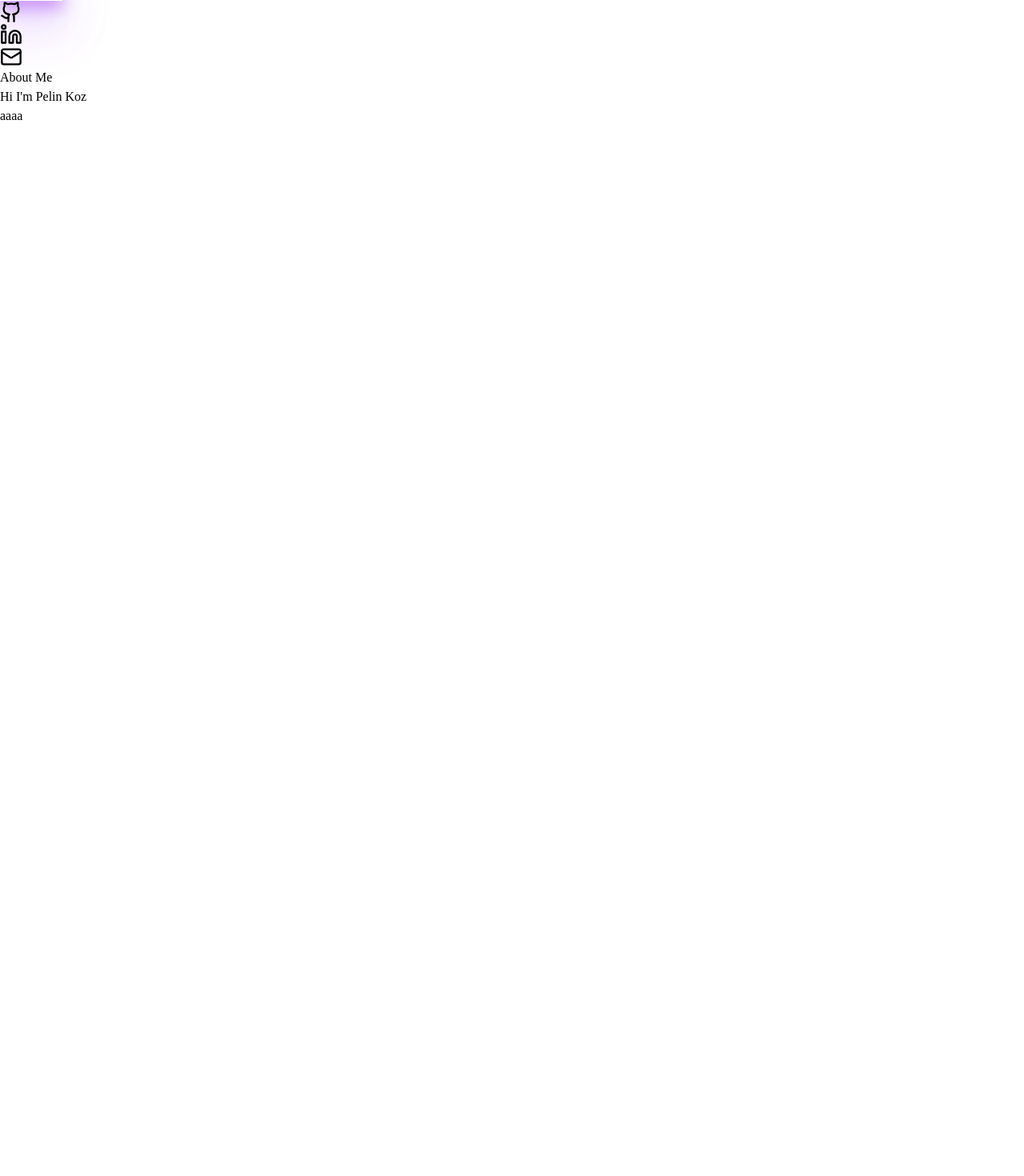
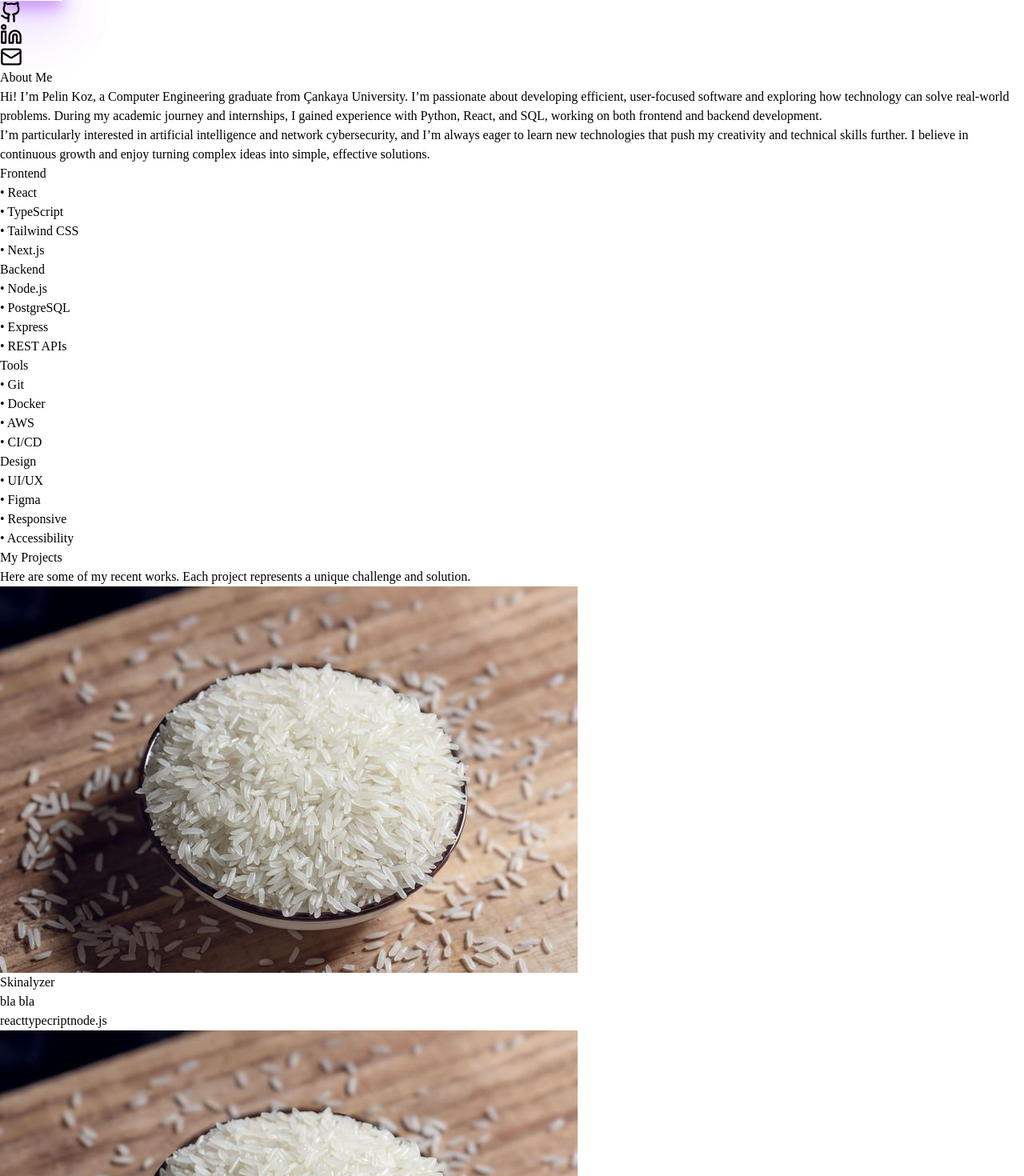
Before and after one commit to pelinkoz/My_portfolio, a React (Vite) app: page / in a window 1280 px wide. Shown: the part 419-1889 px from the top of the page at 80% size. Before the commit the page ends 800 px from the top, so only its background shows below. Built offline with nearby package versions, Linux system fonts and the light colour scheme.

Commit message:
two new pages added

```diff
--- a/src/App.tsx
+++ b/src/App.tsx
@@ -3,6 +3,8 @@ import './index.css'
 import Navbar from './containers/Navbar'
 import Hero from './containers/Hero'
 import About from './containers/About'
+import MyProjects from './containers/MyProjects'
+import Contact from './containers/Contact'
 import { useState } from 'react'
 
 const App = () => {
@@ -20,7 +22,11 @@ const App = () => {
       </section>
 
       <section id="projects">
+        <MyProjects/>
+      </section>
 
+      <section id="contact">
+        <Contact/>
       </section>
     </div>
   )
--- a/src/containers/About.tsx
+++ b/src/containers/About.tsx
@@ -1,4 +1,27 @@
 import React from 'react'
+
+const skills = [
+  {
+    title: 'Frontend',
+    items: ['React', 'TypeScript', 'Tailwind CSS', 'Next.js'],
+    gradient: 'from-purple-500 to-violet-600'
+  },
+  {
+    title: 'Backend',
+    items: ['Node.js', 'PostgreSQL', 'Express', 'REST APIs'],
+    gradient: 'from-violet-500 to-purple-600'
+  },
+  {
+    title: 'Tools',
+    items: ['Git', 'Docker', 'AWS', 'CI/CD'],
+    gradient: 'from-pink-500 to-purple-600'
+  },
+  {
+    title: 'Design',
+    items: ['UI/UX', 'Figma', 'Responsive', 'Accessibility'],
+    gradient: 'from-pink-500 to-violet-600'
+  },
+];
 
 const About = () => {
   return (
@@ -6,14 +29,30 @@ const About = () => {
       <div className='text-center text-black'>
         <h1 className='text-5xl py-20 font-bold'><span className='bg-gradient-to-r from-pink-400 to-purple-400 bg-clip-text text-transparent'>About Me</span></h1>
       </div>
-      <div className='flex text-white'>
-        <div className='w-1/2 flex items-center justify-center'>
-          <p>
-            Hi I'm Pelin Koz
+
+      <div className='flex'>
+        <div className='w-1/2 flex flex-col ml-5 px-10 items-center justify-center'>
+          <p className='text-[18px] text-white/80'>
+          Hi! I’m Pelin Koz, a Computer Engineering graduate from Çankaya University. I’m passionate about developing efficient, user-focused software and exploring how technology can solve real-world problems. During my academic journey and internships, I gained experience with Python, React, and SQL, working on both frontend and backend development.
+          </p>
+          <p className='text-[18px] text-white/80'>
+          I’m particularly interested in artificial intelligence and network cybersecurity, and I’m always eager to learn new technologies that push my creativity and technical skills further. I believe in continuous growth and enjoy turning complex ideas into simple, effective solutions.
           </p>
         </div>
-        <div className='w-1/2 flex items-center justify-center'>
-          <p>aaaa</p>
+
+        <div className='w-1/2 flex flex-wrap gap-6 items-start justify-center'>
+          {skills.map((skill,index)=>
+            <div
+              key={index} className={`w-64 p-6 rounded-2xl text-white bg-gradient-to-br ${skill.gradient} shadow-lg transform transition-transform duration-300 hover:scale-105`}>
+              <h2 className='text-lg font-bold mb-3'>{skill.title}</h2>
+              <ul className='space-y-1 text-sm text-gray-100'>
+                {skill.items.map((item,i)=>(
+                  <li key={i}>• {item}</li>
+                ))}
+              </ul>
+            </div>
+          )}
+
         </div>
 
       </div>
--- /dev/null
+++ b/src/containers/Contact.tsx
@@ -0,0 +1,20 @@
+import React from 'react'
+
+const Contact = () => {
+  return (
+    <div className='min-h-screen py-20 bg-gradient-to-br from-[#1e1b4b] via-[#581c87] via-[#6b21a8] to-[#1e1b4b] text-white'>
+        <div className='text-center'>
+            <h1 className='font-bold mb-15 text-5xl'><span className='bg-gradient-to-br from-purple-200 to-purple-400 bg-clip-text text-transparent'>Get In Touch</span></h1>
+            <p className='text-gray-300 mb-6'>Have a project in mind or want to collaborate? I'd love to hear from you!</p>
+        </div>
+        <div className='flex flex-wrap gap-6 items-start justify-center'>
+            <div className='w-11/12 md:w-2/3 lg:w-1/2 h-128 bg-slate-800 rounded-2xl border-2 border-gray-600'>
+
+            </div>
+        </div>
+
+    </div>
+  )
+}
+
+export default Contact
--- /dev/null
+++ b/src/containers/MyProjects.tsx
@@ -0,0 +1,67 @@
+import React from 'react'
+import rice from '../images/rice.jpg';
+
+const projects= [
+  {
+    image:rice,
+    title:'Skinalyzer',
+    description:'bla bla',
+    used:['react', 'typecript', 'node.js'],
+  },
+  {
+    image:rice,
+    title:'LinkedInProject_Bigdata',
+    description:'bla ',
+    used:['react', 'typecript', 'node.js'],
+  },
+  {
+    image:rice,
+    title:'Rice_classification_CNN',
+    description:'bla bla bla',
+    used:['react', 'typecript', 'node.js'],
+  },
+  {
+    image:rice,
+    title:'My_portfolio',
+    description:'bla bla bla bla',
+    used:['react', 'typecript', 'node.js'],
+  }
+]
+
+const MyProjects = () => {
+  return (
+    <div className='bg-gradient-to-r py-20 from-black to-slate-900 min-h-screen'>
+      <div className='text-center'>
+        <h1 className='mb-15 text-5xl font-bold text-purple-400'>My Projects</h1>
+        <p className='text-gray-400 mb-10'>Here are some of my recent works. Each project represents a unique challenge and solution.</p>
+      </div>
+      <div className='flex flex-wrap gap-6 items-start justify-center'>
+        {projects.map((project,index)=>
+          <div key={index} className='w-128  rounded-2xl text-white bg-slate-800 border-2 border-gray-600 hover:scale-105 hover:border-purple-400 transition-all duration-300'>
+            <img
+              src={project.image}
+              alt={project.title}
+              className="w-full h-48 object-cover rounded-tr-xl rounded-tl-xl mb-4"/>
+
+            <h1 className='font-bold px-6 py-2 text-white text-lg'>{project.title}</h1>
+            <p className='text-sm px-6 py-2 text-gray-400'>{project.description}</p>
+            <div className="flex flex-wrap gap-3 px-6 py-4">
+              {project.used.map((tech, i) => (
+                <span
+                  key={i}
+                  className="px-4 py-2 text-sm text-purple-300 border border-purple-400 rounded-full bg-transparent hover:bg-purple-500/20 transition-colors">
+                  {tech}
+                </span>
+              ))}
+            </div>
+
+
+          </div>
+        )}
+      </div>
+
+    </div>
+  )
+}
+
+export default MyProjects
```
Also changed, not shown: src/images/rice.jpg (added).
